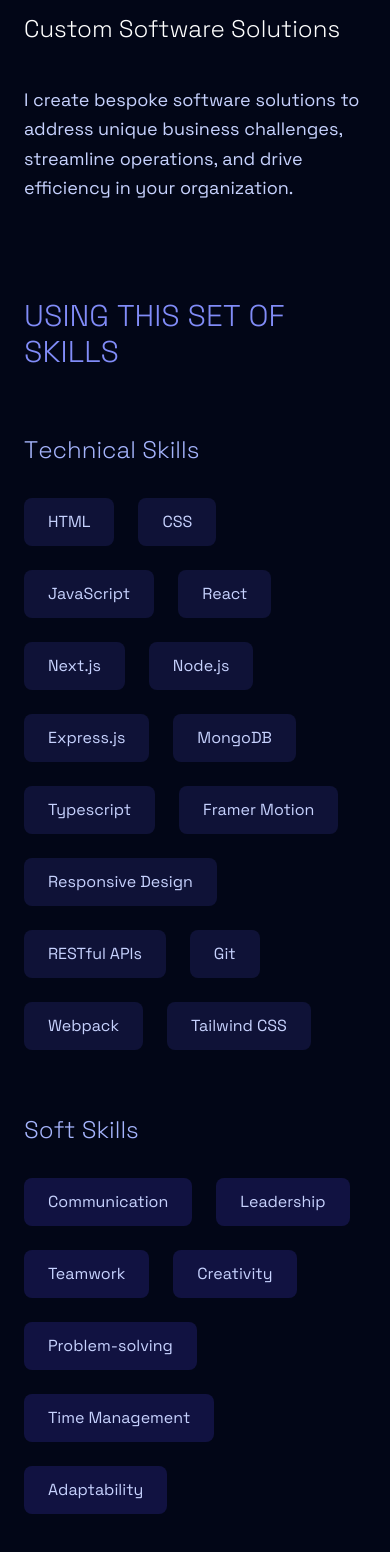
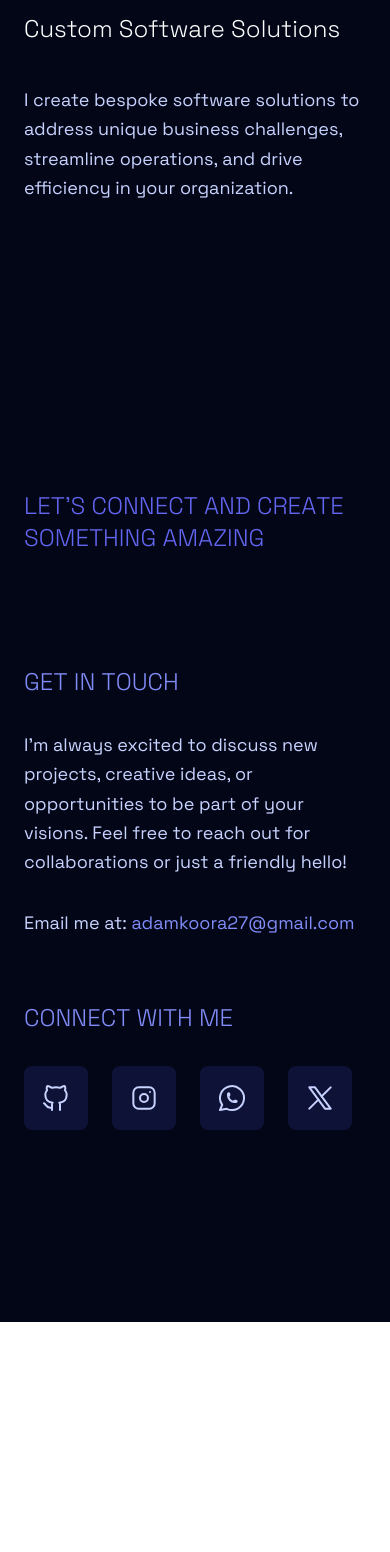
Before and after one commit to adamst27/My-portfolio, a React (Vite) app: page / in a window 390 px wide. Shown: the part 7036-8588 px from the top of the page. After the commit the page ends 8358 px from the top, so only its background shows below. Built offline with nearby package versions, Linux system fonts and the light colour scheme.

Commit message:
remove skills

```diff
--- a/src/components/sections/About.tsx
+++ b/src/components/sections/About.tsx
@@ -98,59 +98,7 @@ const About = () => {
             </motion.div>
           ))}
         </div>
-
-        <TextReveal className="text-3xl sm:text-4xl font-light text-indigo-400 uppercase mb-16 sm:mb-24">
-          Using this set of skills
-        </TextReveal>
-
-        <motion.div
-          className="grid gap-16 sm:gap-24 mb-24 sm:mb-32"
-          variants={itemVariants}
-          initial="hidden"
-          whileInView="visible"
-        >
-          <div>
-            <HThreeReveal className="text-2xl sm:text-3xl font-light text-indigo-300 mb-8 sm:mb-12">
-              Technical Skills
-            </HThreeReveal>
-            <div className="flex flex-wrap gap-6">
-              {skills.map((skill, idx) => (
-                <motion.div
-                  key={idx}
-                  className="bg-indigo-900 bg-opacity-30 rounded-lg px-6 py-3 text-indigo-200 text-base sm:text-lg"
-                  whileHover={{
-                    scale: 1.05,
-                    backgroundColor: "rgba(79, 70, 229, 0.4)",
-                  }}
-                  whileTap={{ scale: 0.95 }}
-                >
-                  {skill}
-                </motion.div>
-              ))}
-            </div>
-          </div>
-          <div>
-            <HThreeReveal className="text-2xl sm:text-3xl font-light text-indigo-300 mb-8 sm:mb-12">
-              Soft Skills
-            </HThreeReveal>
-            <div className="flex flex-wrap gap-6">
-              {softSkills.map((skill, idx) => (
-                <motion.div
-                  key={idx}
-                  className="bg-indigo-800 bg-opacity-30 rounded-lg px-6 py-3 text-indigo-200 text-base sm:text-lg"
-                  whileHover={{
-                    scale: 1.05,
-                    backgroundColor: "rgba(99, 102, 241, 0.4)",
-                  }}
-                  whileTap={{ scale: 0.95 }}
-                >
-                  {skill}
-                </motion.div>
-              ))}
-            </div>
-          </div>
-        </motion.div>
-      </div>
+        </div>
     </section>
   );
 };
```
